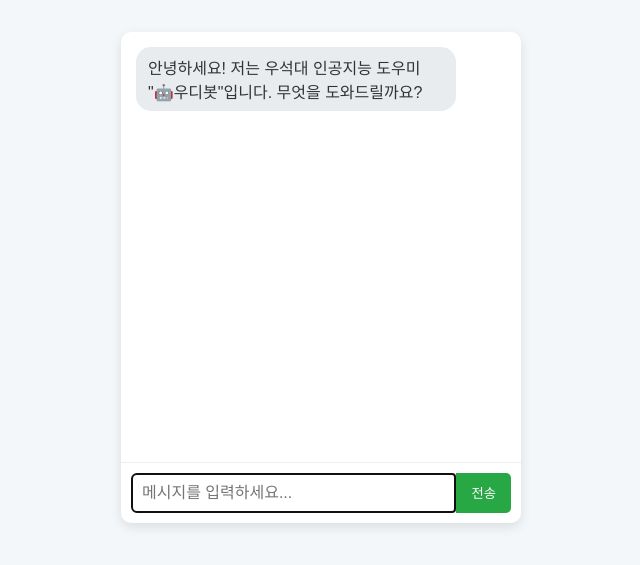
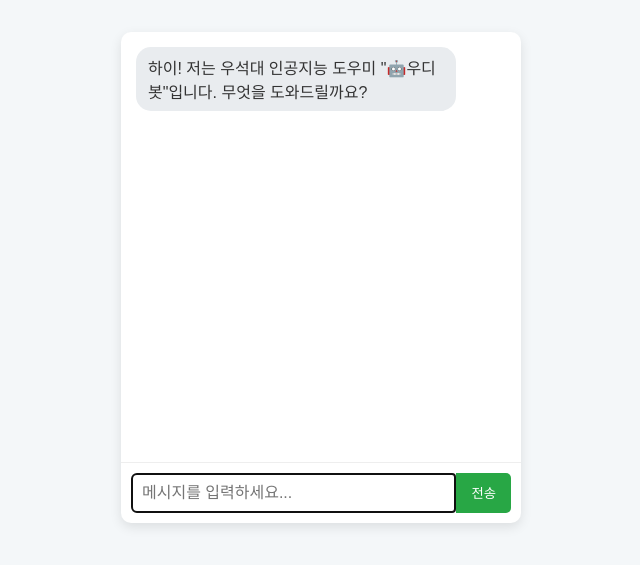
Before and after one commit to cjmsteve/Woosuk_Chatbot, a website: page public/index.html in a window 1280 px wide. Shown: the part 123-688 px from the top of the page, without its empty margins (319-959 px from the left). Drawn offline with Linux system fonts and the light colour scheme.

Commit message:
djk
sdds

```diff
--- a/public/index.html
+++ b/public/index.html
@@ -21,7 +21,7 @@
 <body>
 <div id="chat-container">
     <div id="chat-box">
-        <div class="message bot-message">안녕하세요! 저는 우석대 인공지능 도우미 "🤖우디봇"입니다. 무엇을 도와드릴까요?</div>
+        <div class="message bot-message">하이! 저는 우석대 인공지능 도우미 "🤖우디봇"입니다. 무엇을 도와드릴까요?</div>
     </div>
     <div id="loading">...응답 대기 중...</div>
     <div id="input-area">
```
